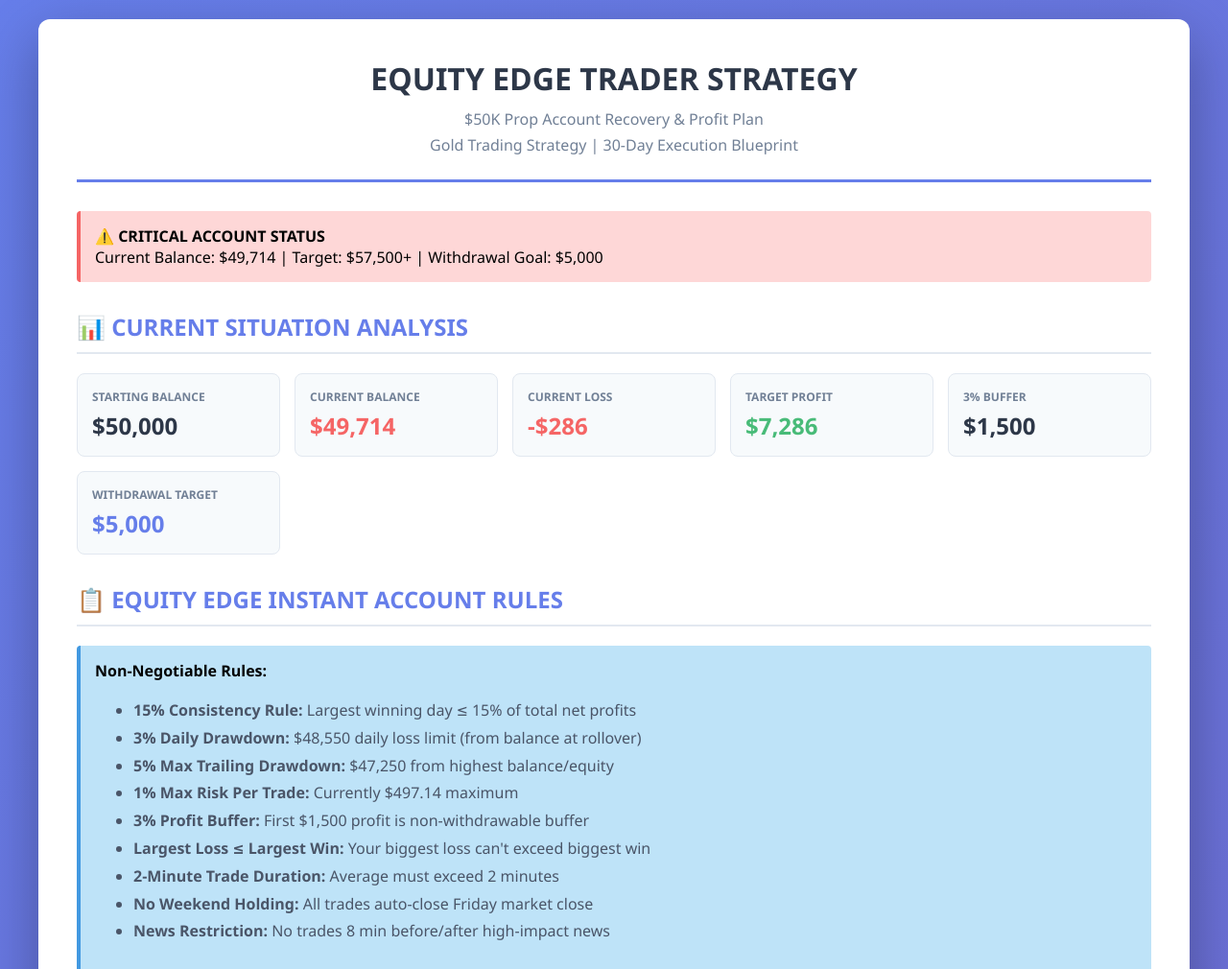
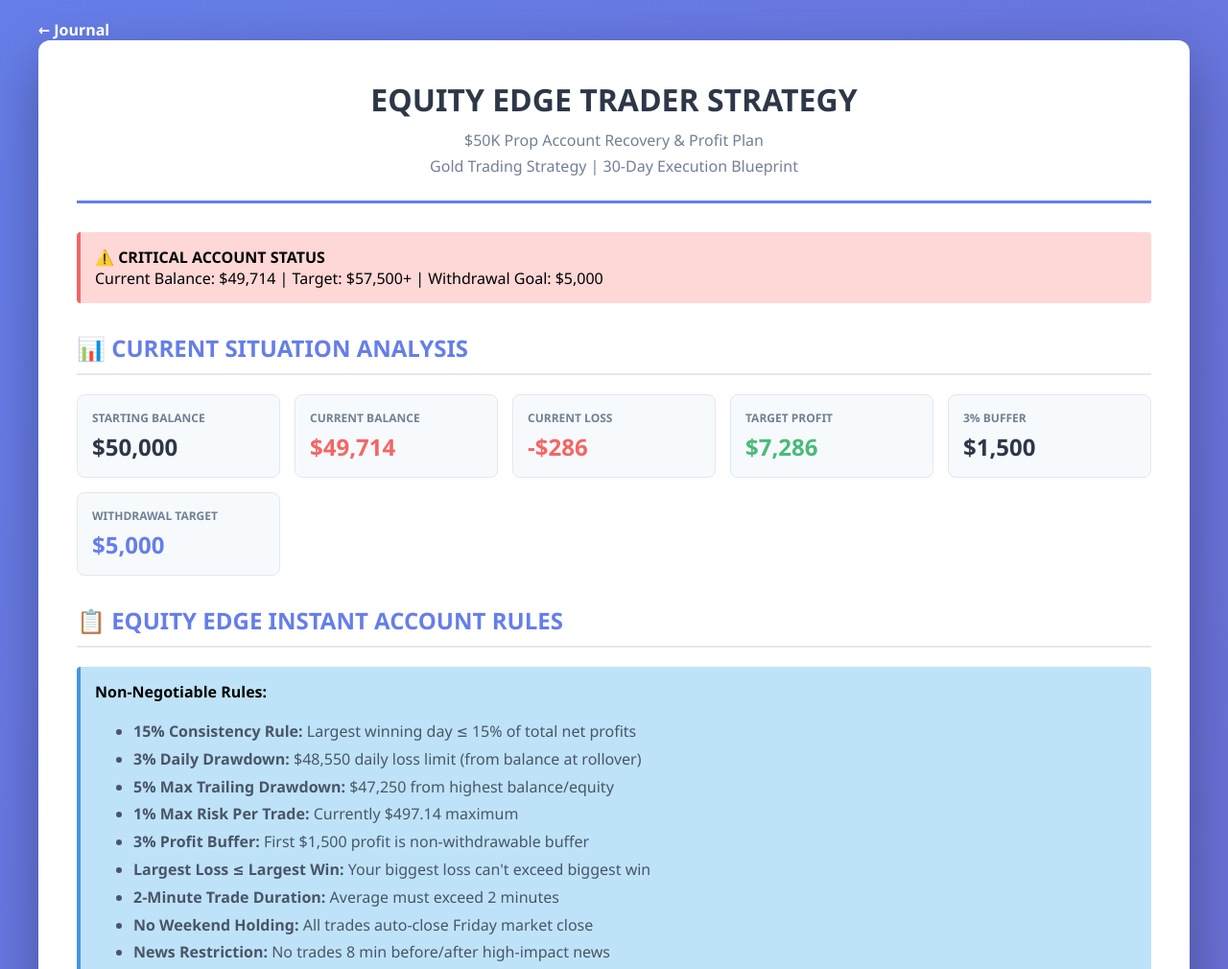
Before and after one commit to Nixiestone/trading-journal, a plain HTML site: page index.html in a window 1280 px wide. Shown: the top 1010 px of the page at 96% size. Drawn offline with Linux system fonts and the light colour scheme.

Commit message:
Refactor trading journal structure: consolidate HTML, CSS, and JavaScript into main files, remove obsolete journal files, and enhance navigation

```diff
--- a/index.html
+++ b/index.html
@@ -174,6 +174,9 @@
     </style>
 </head>
 <body>
+    <nav>
+        <a href="journal.html" style="color: white; text-decoration: none; font-weight: bold;">&larr; Journal</a>
+    </nav>
     <div class="container" id="content">
         <div class="header">
             <h1> EQUITY EDGE TRADER STRATEGY</h1>
```
Also changed, not shown: journal.html (renamed from journal/journal.html, +3 -0 lines), journal.js (renamed from journal/journal.js), styles.css (renamed from journal/styles.css).
